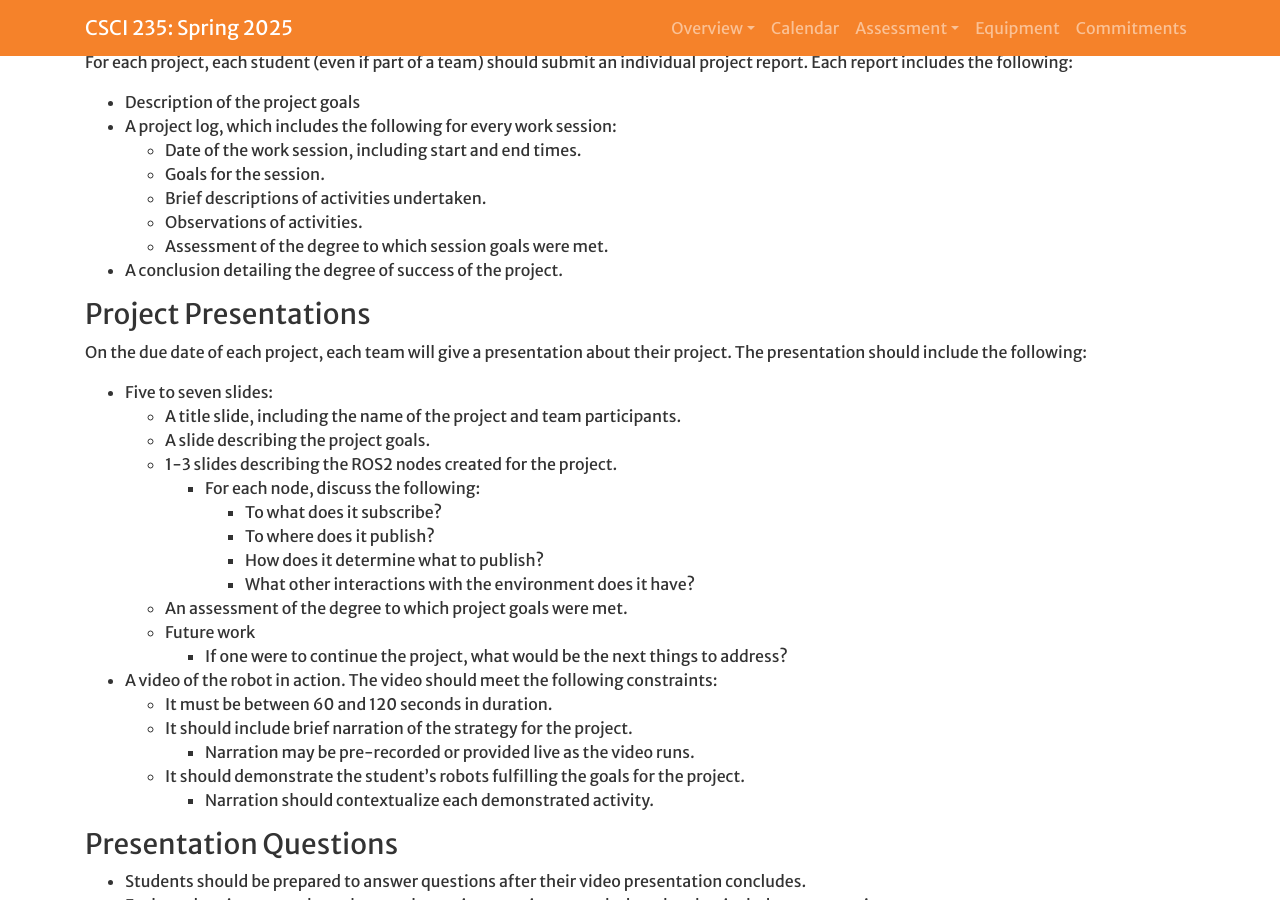
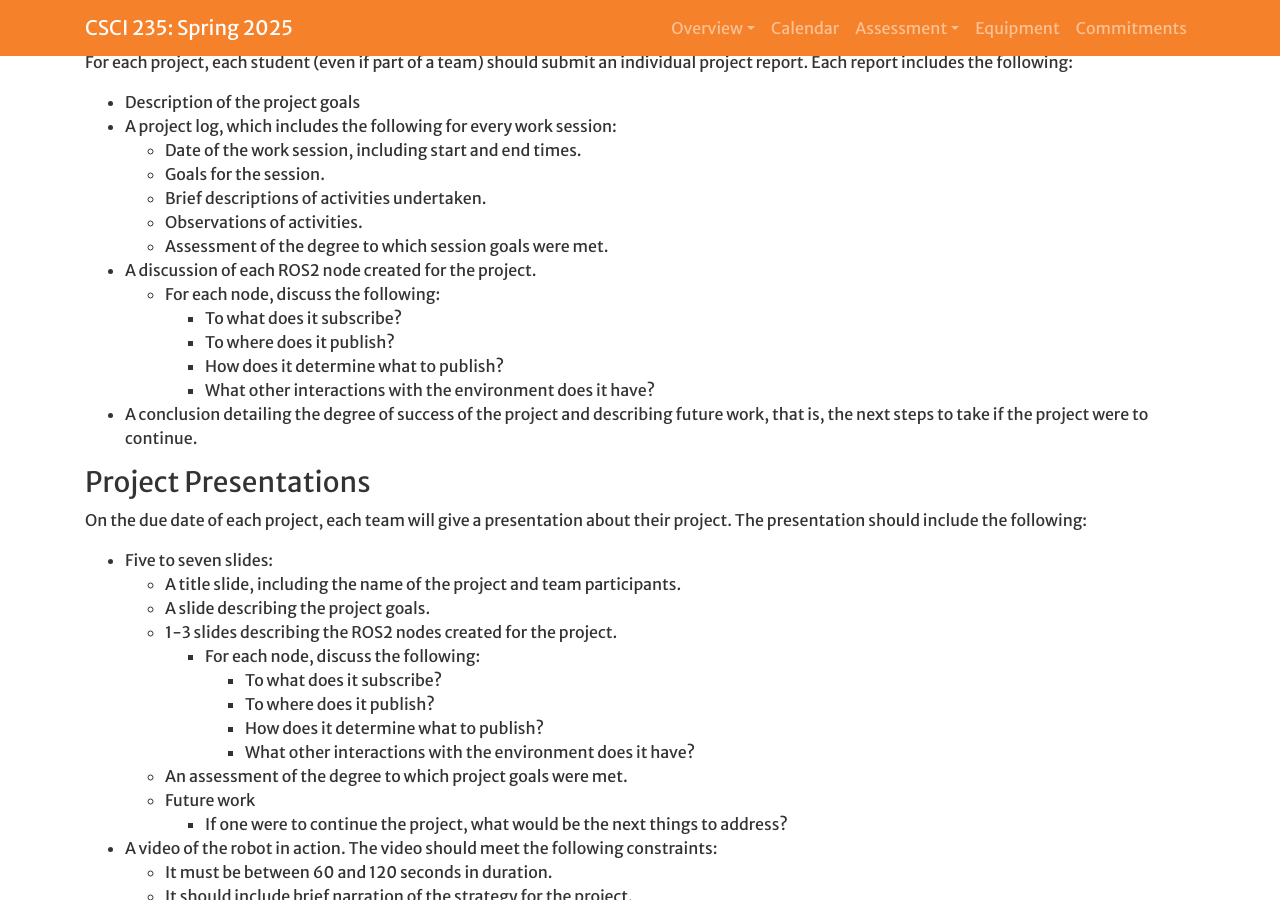
Before and after one commit to Hendrix-CS/csci235, a Jekyll site: the page built from index.md, in a window 1280 px wide and 900 px high, scrolled down 3639 px. Built offline with Jekyll 4.4.1, drawn with Linux system fonts in a browser that asks for light colours; a script that is not in the unit is left out; our own code applies the rules of GitHub Pages for plain Markdown files.

Commit message:
Made project report more consistent with presentation

```diff
--- a/index.md
+++ b/index.md
@@ -125,7 +125,15 @@ report. Each report includes the following:
   * Brief descriptions of activities undertaken.
   * Observations of activities.
   * Assessment of the degree to which session goals were met.
-* A conclusion detailing the degree of success of the project.
+* A discussion of each ROS2 node created for the project.
+  * For each node, discuss the following:
+    * To what does it subscribe?
+    * To where does it publish?
+    * How does it determine what to publish?
+    * What other interactions with the environment does it have?
+* A conclusion detailing the degree of success of the project and
+  describing future work, that is, the next steps to take if the
+  project were to continue.
 
 ### Project Presentations
 
```
